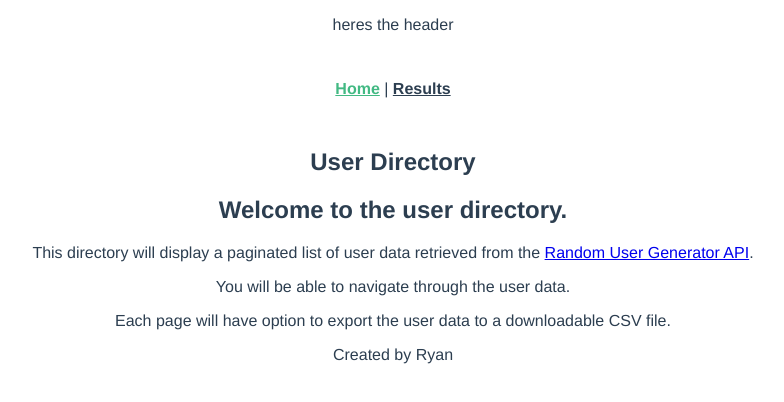
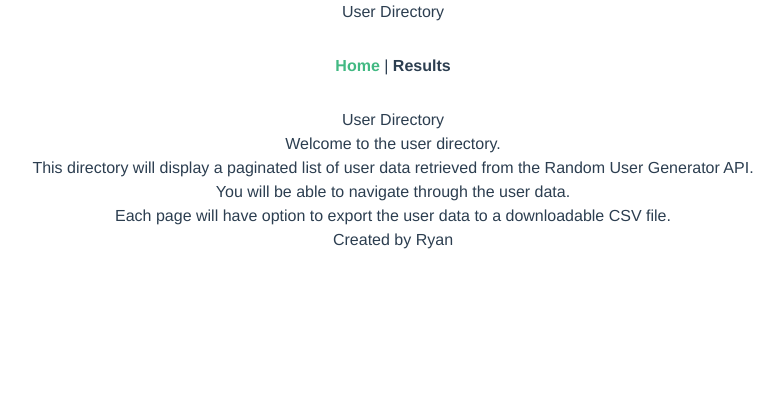
Before and after one commit to brink-ry/UserDirectory, a Vue app: page / in a window 1280 px wide. Shown: the top 402 px of the page, without its empty margins (247-1031 px from the left). Built offline with nearby package versions, Linux system fonts and the light colour scheme.

Commit message:
adding TailwindCSS

```diff
--- a/package.json
+++ b/package.json
@@ -10,6 +10,7 @@
   "dependencies": {
     "axios": "^0.20.0",
     "core-js": "^3.6.5",
+    "tailwindcss": "^1.8.10",
     "vue": "^2.6.11",
     "vue-router": "^3.2.0"
   },
--- /dev/null
+++ b/postcss.config.js
@@ -0,0 +1,9 @@
+const autoprefixer = require('autoprefixer');
+const tailwindcss = require('tailwindcss');
+
+module.exports = {
+  plugins: [
+    tailwindcss,
+    autoprefixer,
+  ],
+};
--- /dev/null
+++ b/src/assets/styles/index.css
@@ -0,0 +1,3 @@
+@tailwind base;
+@tailwind components;
+@tailwind utilities;
--- a/src/components/Header.vue
+++ b/src/components/Header.vue
@@ -1,5 +1,5 @@
 <template>
   <header>
-    <p>heres the header</p>
+    <h1>User Directory</h1>
   </header>
 </template>
--- a/src/main.js
+++ b/src/main.js
@@ -1,6 +1,7 @@
 import Vue from 'vue'
 import App from './App.vue'
 import router from './router'
+import './assets/styles/index.css'
 
 Vue.config.productionTip = false
 
```
Also changed, not shown: 1 other file (tests, documents, lock files or other folders).
